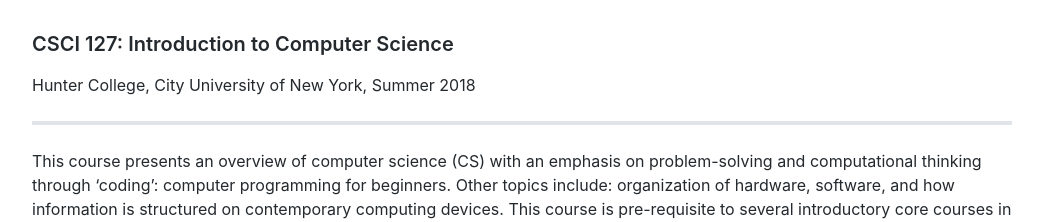
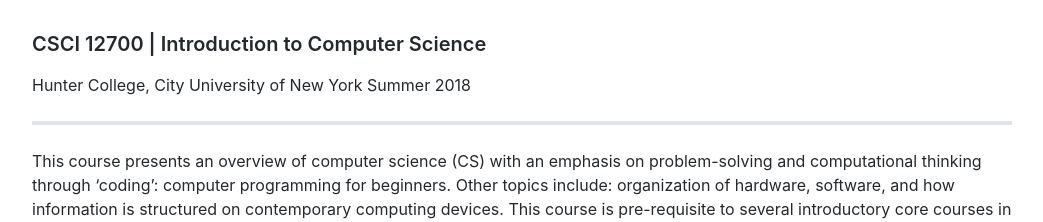
Before and after one commit to maryash/maryash.github.io, a Jekyll site: the page built from summer2018.md, in a window 1280 px wide and 900 px high. Shown: the top 222 px of the window, without its empty margins (118-1161 px from the left). Built offline with Jekyll 4.4.1, drawn with Linux system fonts in a browser that asks for light colours; comment, search, counter and statistics services are not loaded.

Commit message:
Update summer2018.md

```diff
--- a/summer2018.md
+++ b/summer2018.md
@@ -2,8 +2,8 @@
 layout: myDefault
 title: Genady Maryash, Hunter College
 ---
-### CSCI 127: Introduction to Computer Science
-Hunter College, City University of New York, Summer 2018
+### CSCI 12700 | Introduction to Computer Science
+Hunter College, City University of New York Summer 2018
 
 ---
 
```
